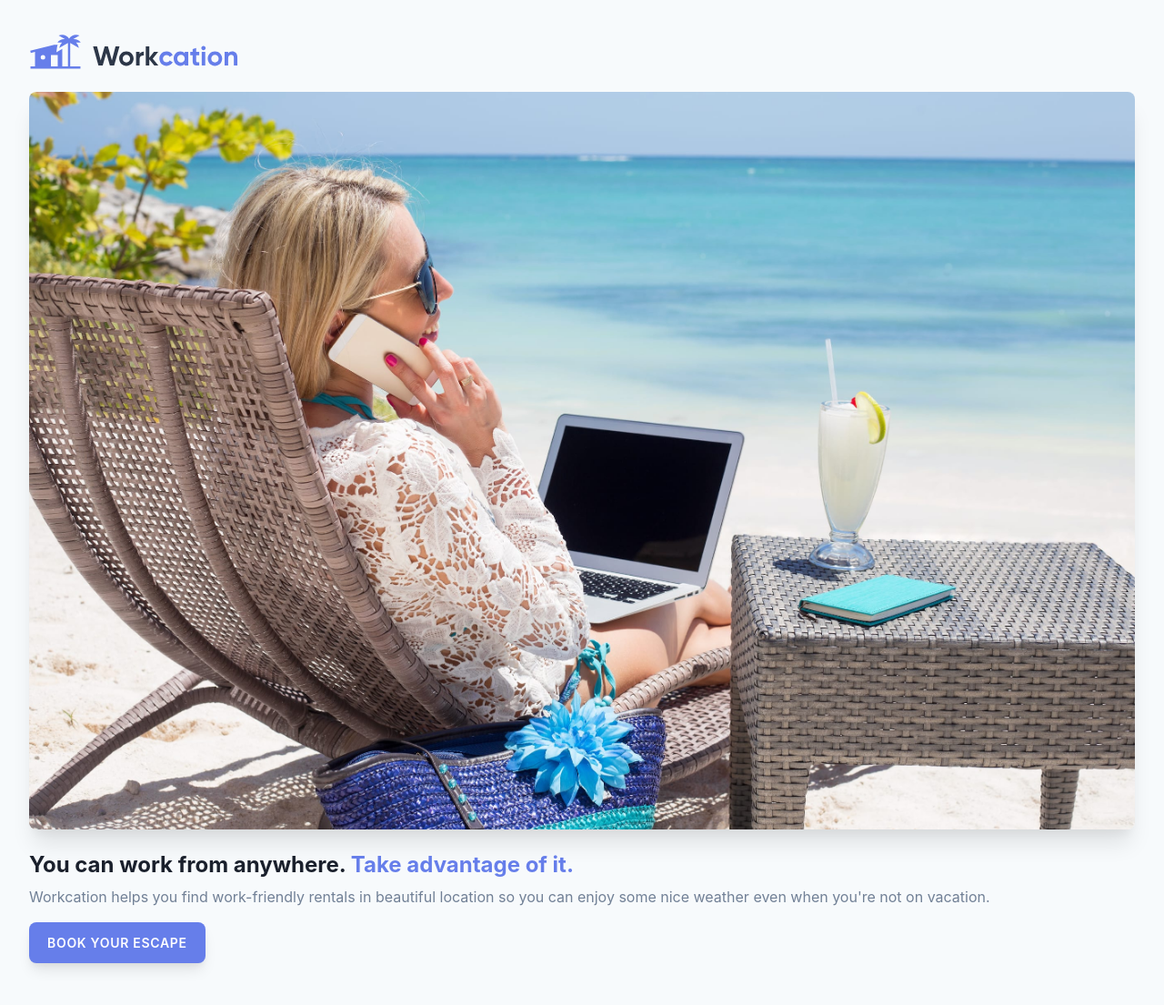
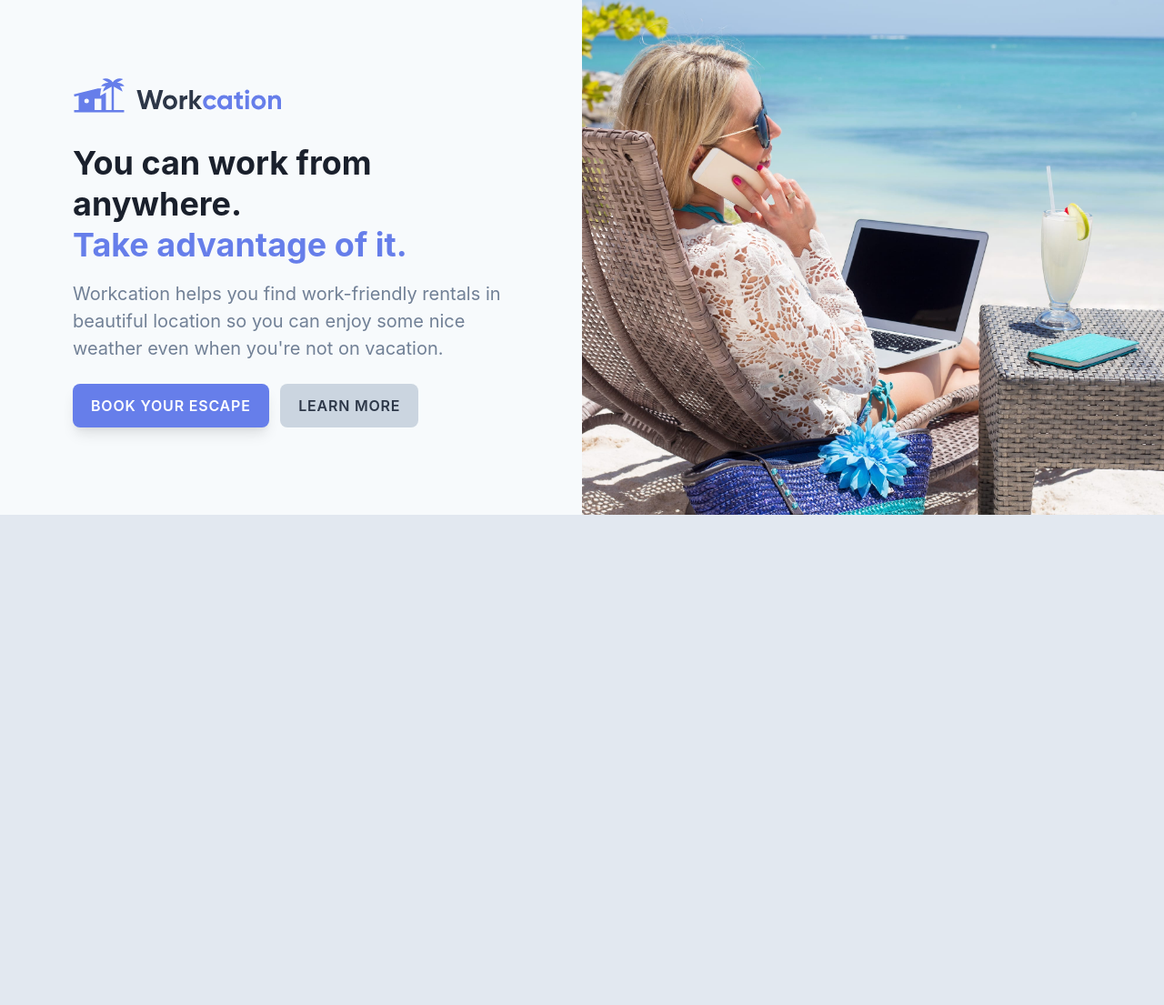
Before and after one commit to GroovyMouse/anykamp, a website: page public/index.html in a window 1280 px wide. Shown: the part 11-1116 px from the top of the page at 91% size. After the commit the page ends 800 px from the top, so only its background shows below. Drawn offline with Linux system fonts and the light colour scheme.

Commit message:
Extracted some classes to clean up code and made project responsive.

```diff
--- a/css/tailwind.css
+++ b/css/tailwind.css
@@ -1,3 +1,29 @@
 @tailwind base;
 @tailwind components;
+
+.btn {
+    @apply inline-block px-5 py-3 rounded-lg text-sm uppercase tracking-wider font-semibold;
+}
+.btn:focus {
+    @apply outline-none shadow-outline;
+}
+.btn-indigo {
+    @apply bg-indigo-500 text-white;
+}
+.btn-indigo:hover{
+    @apply bg-indigo-400;
+}
+.btn-indigo:active {
+    @apply bg-indigo-600;
+}
+.btn-gray {
+    @apply bg-gray-400 text-gray-800;
+}
+.btn-gray:hover{
+    @apply bg-gray-300;
+}
+.btn-gray:active {
+    @apply bg-gray-500;
+}
+
 @tailwind utilities;
--- a/package.json
+++ b/package.json
@@ -4,7 +4,8 @@
   "description": "AnyKamp website",
   "main": "index.js",
   "scripts": {
-    "build": "postcss css/tailwind.css -o public/build/tailwind.css"
+    "build": "postcss css/tailwind.css -o public/build/tailwind.css",
+    "watch": "postcss css/tailwind.css -o public/build/tailwind.css --watch"
   },
   "repository": {
     "type": "git",
--- a/public/index.html
+++ b/public/index.html
@@ -7,19 +7,27 @@
     <title>AnyKamp</title>
     <link rel="stylesheet" href="/build/tailwind.css">
 </head>
-<body class="bg-gray-100">
-    <div class="px-8 py-12">
-        <img class="h-10" src="/img/logo.svg" alt="Workcation">
-        <img class="mt-6 rounded-lg shadow-xl" src="/img/beach-work.jpg" alt="Woman workcationing on the beach">
-        <h1 class="mt-6 text-2xl font-bold text-gray-900  leading-tight">
-            You can work from anywhere.
-            <span class="text-indigo-500">Take advantage of it.</span>
-        </h1>
-        <p class="mt-2 text-gray-600">
-            Workcation helps you find work-friendly rentals in beautiful location so you can enjoy some nice weather even when you're not on vacation.
-        </p>
-        <div class="mt-4">
-            <a href="#" class="inline-block px-5 py-3 rounded-lg shadow-lg bg-indigo-500 text-sm text-white uppercase tracking-wider font-semibold">Book your escape</a>
+<body class="bg-gray-300">
+    <div class="bg-gray-100 flex">
+        <div class="px-8 py-12 max-w-md mx-auto sm:max-w-xl lg:max-w-full lg:w-1/2 lg:py-24 lg:px-12">
+            <div class="xl:max-w-lg xl:ml-auto">
+                <img class="h-10" src="/img/logo.svg" alt="Workcation">
+                <img class="mt-6 rounded-lg shadow-xl sm:mt-8 sm:h-64 sm:w-full sm:object-cover sm:object-center lg:hidden" src="/img/beach-work.jpg" alt="Woman workcationing on the beach">
+                <h1 class="mt-6 text-2xl font-bold text-gray-900 leading-tight sm:mt-8 sm:text-4xl lg:text-3xl xl:text-4xl">
+                    You can work from anywhere.
+                    <br class="hidden lg:inline"><span class="text-indigo-500">Take advantage of it.</span>
+                </h1>
+                <p class="mt-2 text-gray-600 sm:mt-4 sm:text-xl">
+                    Workcation helps you find work-friendly rentals in beautiful location so you can enjoy some nice weather even when you're not on vacation.
+                </p>
+                <div class="mt-4 sm:mt-6">
+                    <a href="#" class="btn btn-indigo shadow-lg sm:text-base">Book your escape</a>
+                    <a href="#" class="ml-2 btn btn-gray sm:text-base">Learn more</a>
+                </div>
+            </div>
+        </div>
+        <div class="hidden lg:block lg:w-1/2 lg:relative">
+            <img class="absolute inset-0 h-full w-full object-cover object-center" src="/img/beach-work.jpg" alt="Woman workcationing on the beach">
         </div>
     </div>
 </body>
--- a/tailwind.config.js
+++ b/tailwind.config.js
@@ -2,6 +2,8 @@ module.exports = {
   theme: {
     extend: {}
   },
-  variants: {},
+  variants: {
+    backgroundColor: ['responsive', 'hover', 'focus', 'active']
+  },
   plugins: []
 }
```
Also changed, not shown: public/build/tailwind.css.
